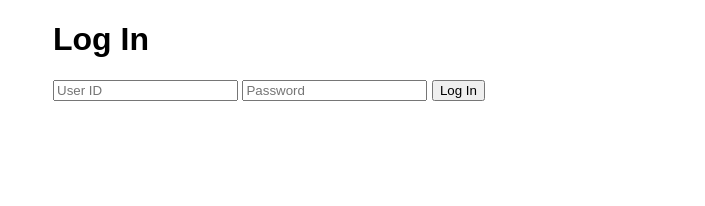
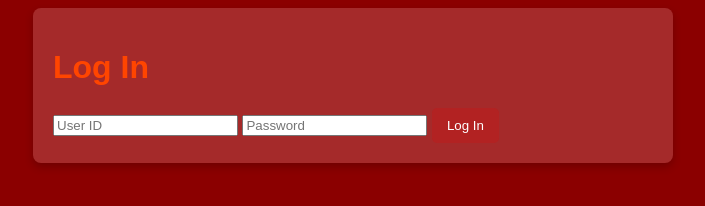
Before and after one commit to PrismatrixStudios/EHGWEBV3, a plain HTML site: page index.html in a window 1280 px wide. Shown: the whole page, without its empty margins (287-992 px from the left). Drawn offline with Linux system fonts and the light colour scheme; sample sign-in values are in the browser's storage.

Commit message:
Update styles.css

```diff
--- a/styles.css
+++ b/styles.css
@@ -1,11 +1,42 @@
 /* styles.css */
 body {
     font-family: Arial, sans-serif;
+    background-color: #8B0000; /* Dark Red */
+    color: white;
 }
 
 .container {
     max-width: 600px;
     margin: auto;
+    padding: 20px;
+    background-color: #A52A2A; /* Brownish Red */
+    border-radius: 8px;
+    box-shadow: 0 4px 8px rgba(0, 0, 0, 0.2);
+}
+
+h1, h2 {
+    color: #FF4500; /* Orange Red */
+}
+
+button {
+    background-color: #B22222; /* Firebrick Red */
+    color: white;
+    border: none;
+    border-radius: 5px;
+    padding: 10px 15px;
+    cursor: pointer;
+    transition: background-color 0.3s;
+}
+
+button:hover {
+    background-color: #CD5C5C; /* Indian Red */
+}
+
+.announcement {
+    background-color: #C71585; /* Medium Violet Red */
+    margin: 10px 0;
+    padding: 15px;
+    border-radius: 5px;
 }
 
 .hidden {
```
